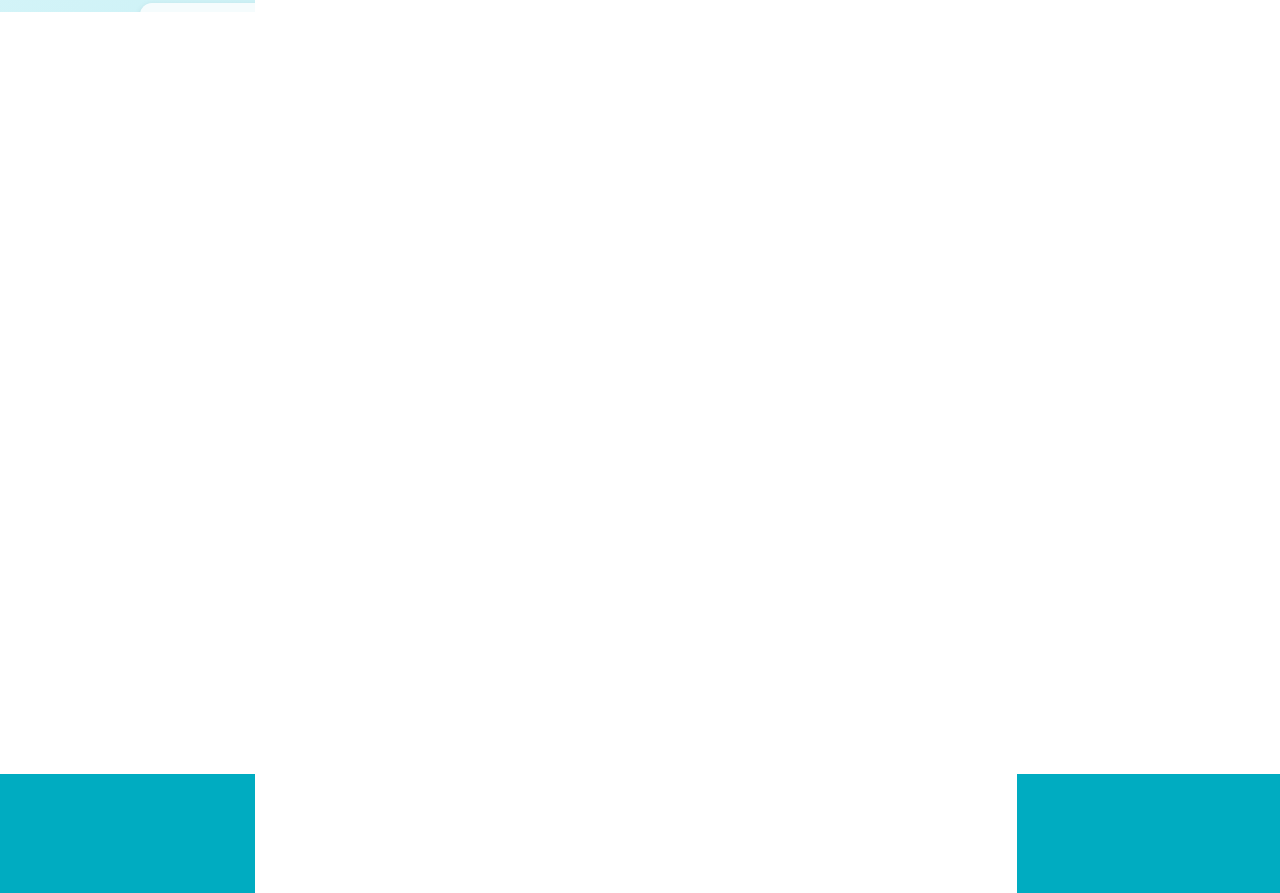
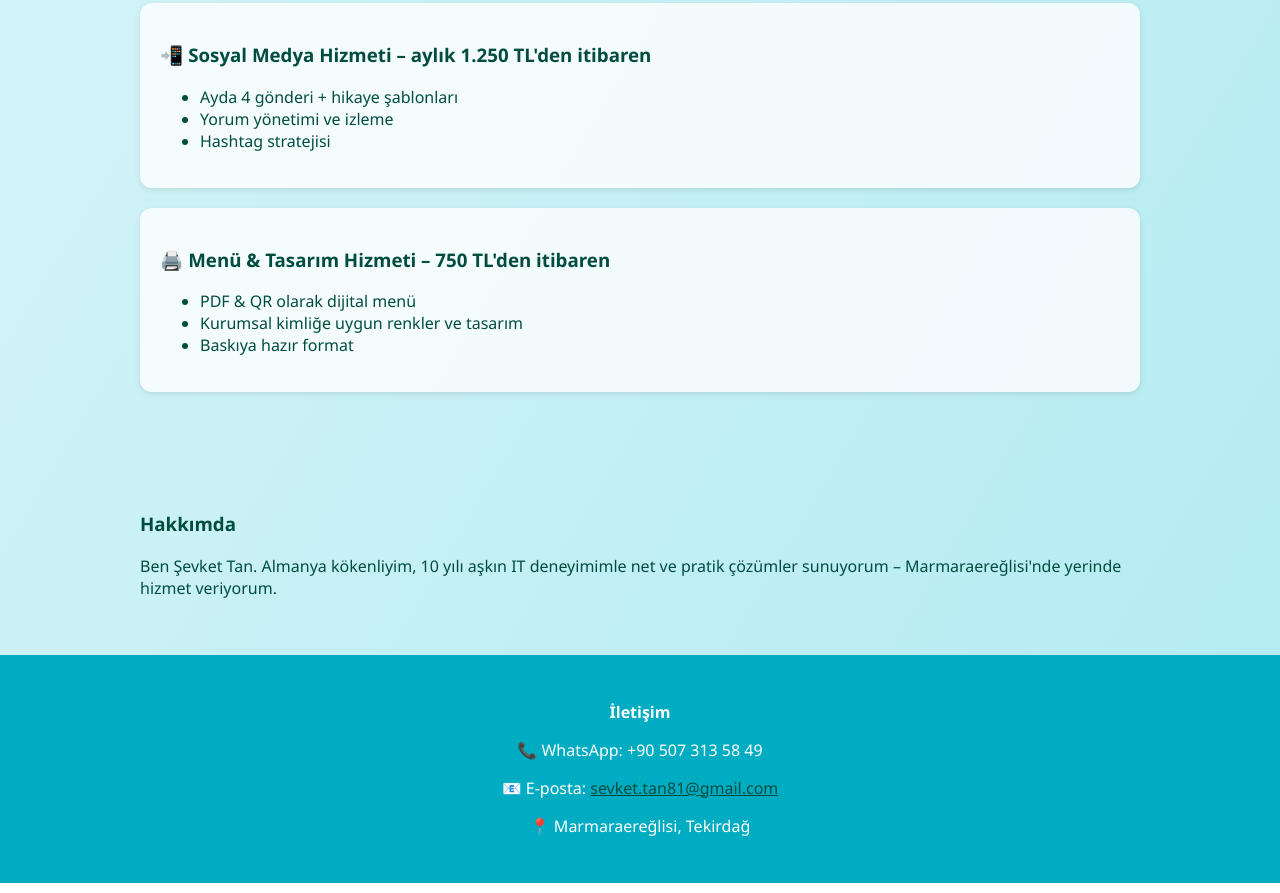
Before and after one commit to sevket2009/sevket-website, a plain HTML site: page index.html in a window 1280 px wide. Shown: the part 1259-2152 px from the top of the page. Drawn offline with Linux system fonts and the light colour scheme.

Commit message:
Update index.html

```diff
--- a/index.html
+++ b/index.html
@@ -115,8 +115,8 @@
   </section>
 
   <section class="section">
-    <h2>Hakkımda</h2>
-    <p>Ben Şevket Tan. Almanya kökenliyim, 10 yılı aşkın BT deneyimimle net ve pratik çözümler sunuyorum – Marmaraereğlisi'nde yerinde hizmet veriyorum.</p>
+    <h3>Hakkımda</h3>
+    <p>Ben Şevket Tan. Almanya kökenliyim, 10 yılı aşkın IT deneyimimle net ve pratik çözümler sunuyorum – Marmaraereğlisi'nde yerinde hizmet veriyorum.</p>
   </section>
 
   <footer class="contact">
```
